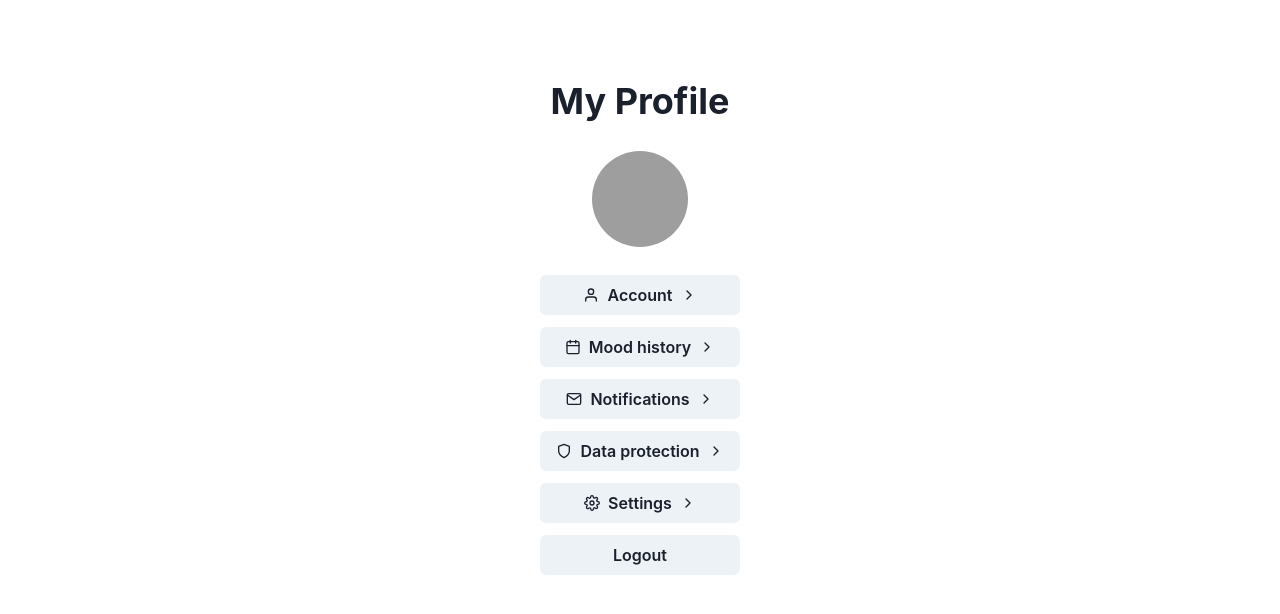
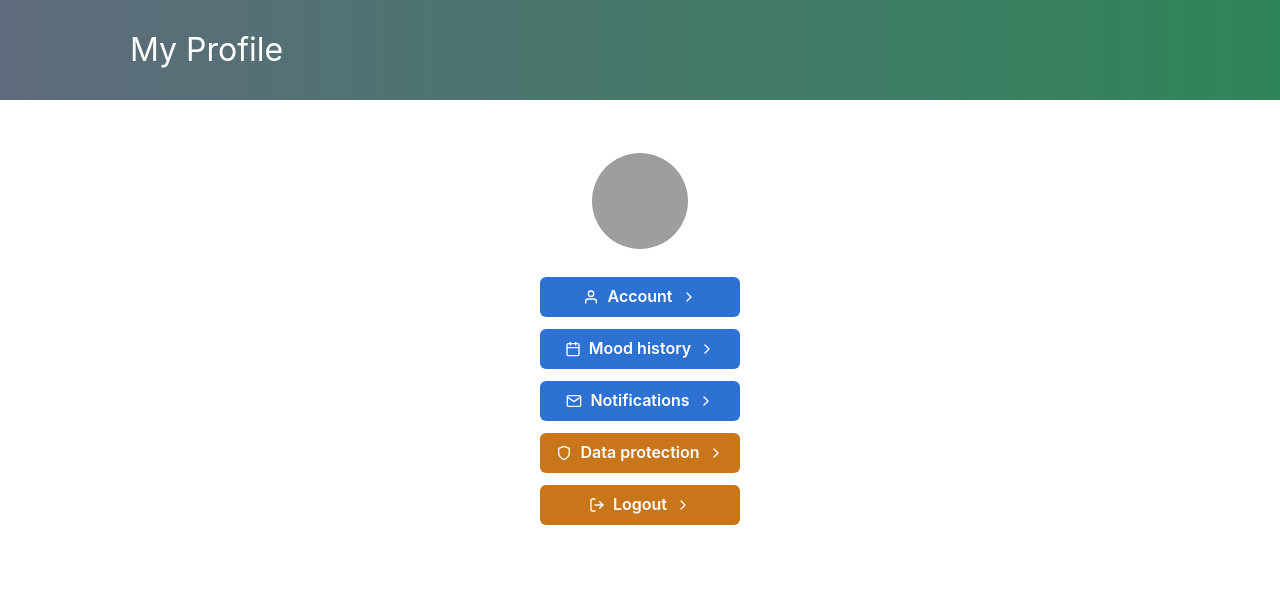
Before and after one commit to TUBerlin-Kopfsachen-Browser-Frontend/kopfsachen-app, a React (Create React App) app: page /profile in a window 1280 px wide. Shown: the top 614 px of the page. Built offline with nearby package versions, Linux system fonts and the light colour scheme; grey boxes are pictures that could not be loaded.

Commit message:
adapted profile design

```diff
--- a/src/components/Logout.js
+++ b/src/components/Logout.js
@@ -11,12 +11,15 @@ import {
   useColorModeValue
 } from "@chakra-ui/react";
 import { useStore } from "../store/isLoggedIn";
-import { FiLogOut } from "react-icons/fi";
+import { FiLogOut, FiChevronRight } from "react-icons/fi";
 
 export default function LogoutButton(props) {
   const logout = useStore((s) => s.logout);
   return (
     <Button
+      colorScheme='warning'
+      leftIcon={<FiLogOut/>}
+      rightIcon={<FiChevronRight />}
       onClick={() => {
         fetch(`self-service/logout/browser`, {
           headers: { Accept: "application/json" },
@@ -42,7 +45,7 @@ export default function LogoutButton(props) {
   );
 }
 
-export function LogoutButtonWithIcon(props) {
+export function LogoutButtonSidebar(props) {
   const logout = useStore((s) => s.logout);
   return (
     <Button
--- a/src/components/Sidebar.js
+++ b/src/components/Sidebar.js
@@ -37,7 +37,7 @@ import {
 } from "../components/translationText";
 
 import { useStore } from "../../src/store/isLoggedIn";
-import LogoutButton, { LogoutButtonWithIcon } from "./Logout";
+import LogoutButton, { LogoutButtonSidebar } from "./Logout";
 
 i18n.use(initReactI18next).init({
   resources: {
@@ -179,7 +179,7 @@ export default function Sidebar() {
         justifyContent='space-between'
       >
         <ColorModeSwitcher justifySelf="flex-end"  _hover={{ textDecor: "none", backgroundColor:useColorModeValue("neutral.100", "neutral.800") }}/>
-        <LogoutButtonWithIcon/>
+        <LogoutButtonSidebar/>
       </Flex>
 
       {/* <Flex
--- a/src/routes/Profile.tsx
+++ b/src/routes/Profile.tsx
@@ -19,29 +19,20 @@ import {
   FiChevronRight,
   FiShield,
 } from "react-icons/fi";
-import LogoutButton from "../components/Logout";
+import LogoutButton, { LogoutButtonSidebar } from "../components/Logout";
+import { ContentWrapper } from "../components/utils";
 
 export default function Profile() {
   return (
-    <Flex direction="column">
-      <Sidebar />
-      <Flex
-        flexDirection="column"
-        position="absolute"
-        top="10vh"
-        left="50vw"
-        transform="translate(-50%, -0%)"
-        maxWidth="800px"
-      >
-        <Center>
-          <Heading> My Profile </Heading>
-        </Center>
+    <ContentWrapper headerProps={{text:'My Profile'}}>
+      <Flex flexDir='column' alignItems='center'>
         <Center>
           <Avatar size="xl" src="avatar-1.jpg" margin={7} />
         </Center>
         <Stack direction="column" spacing={3}>
           <Link>
             <Button
+              colorScheme='primary'
               width={200}
               leftIcon={<FiUser />}
               rightIcon={<FiChevronRight />}
@@ -52,6 +43,7 @@ export default function Profile() {
           </Link>
           <Link href="mooddiary">
             <Button
+              colorScheme='primary'
               width={200}
               leftIcon={<FiCalendar />}
               rightIcon={<FiChevronRight />}
@@ -62,6 +54,7 @@ export default function Profile() {
           </Link>
           <Link>
             <Button
+              colorScheme='primary'
               width={200}
               leftIcon={<FiMail />}
               rightIcon={<FiChevronRight />}
@@ -72,6 +65,7 @@ export default function Profile() {
           </Link>
           <Link>
             <Button
+              colorScheme='warning'
               width={200}
               leftIcon={<FiShield />}
               rightIcon={<FiChevronRight />}
@@ -80,7 +74,7 @@ export default function Profile() {
               Data protection{" "}
             </Button>
           </Link>
-          <Link href="settings">
+          {/* <Link href="settings">
             <Button
               width={200}
               leftIcon={<FiSettings />}
@@ -89,10 +83,10 @@ export default function Profile() {
               {" "}
               Settings{" "}
             </Button>
-          </Link>
-          <LogoutButton />
+          </Link> */}
+          <LogoutButton/>
         </Stack>
       </Flex>
-    </Flex>
+    </ContentWrapper>
   );
 }
```
